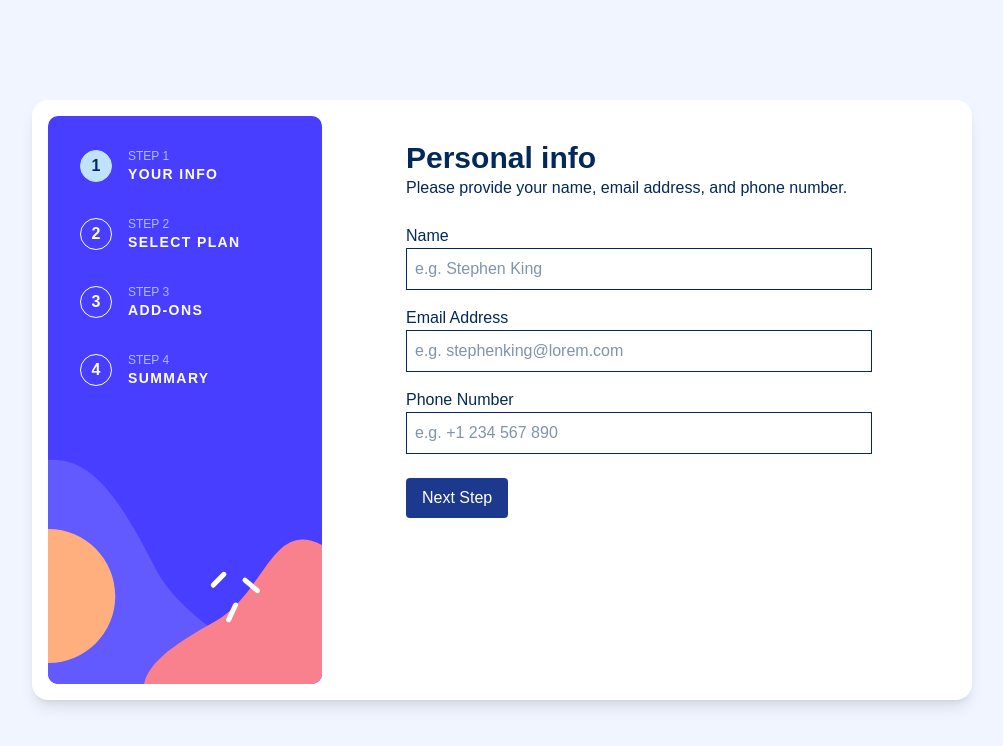
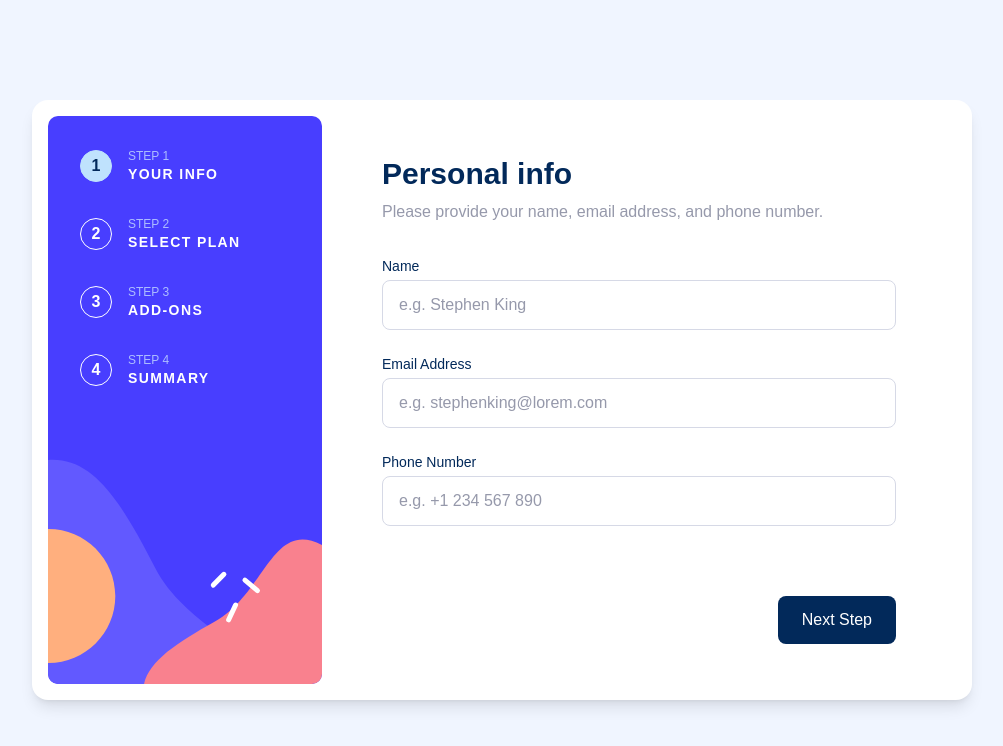
Before and after one commit to Zikra-S/Multi-step-form, a React (Vite) app: page / in a window 1280 px wide. Shown: the top 746 px of the page, without its empty margins (138-1141 px from the left). Built offline with nearby package versions, Linux system fonts and the light colour scheme.

Commit message:
style: style StepOne personal info form

```diff
--- a/src/components/stepOne.tsx
+++ b/src/components/stepOne.tsx
@@ -1,6 +1,16 @@
 import { useContext } from "react";
 import { FormContext } from "../context/formContext";
 import type { Errors } from "../context/formContext";
+
+const fields: {
+  name: "name" | "email" | "phone";
+  label: string;
+  placeholder: string;
+}[] = [
+  { name: "name", label: "Name", placeholder: "e.g. Stephen King" },
+  { name: "email", label: "Email Address", placeholder: "e.g. stephenking@lorem.com" },
+  { name: "phone", label: "Phone Number", placeholder: "e.g. +1 234 567 890" },
+];
 
 function StepOne() {
   const { state, dispatch } = useContext(FormContext);
@@ -27,43 +37,41 @@ function StepOne() {
   };
 
   return (
-    <div className="p-6">
-      <h1 className="text-3xl font-bold">Personal info</h1>
-      <p className="mb-6">Please provide your name, email address, and phone number.</p>
+    <div className="flex h-full flex-col px-6 py-8 md:px-0 md:py-10">
+      <h1 className="text-2xl font-bold text-blue-950 md:text-3xl">Personal info</h1>
+      <p className="mb-6 mt-2 text-grey-500 md:mb-8">Please provide your name, email address, and phone number.</p>
 
-      <label htmlFor="name">Name</label>
-      <input
-        id="name"
-        className="mb-1 block w-full border p-2"
-        placeholder="e.g. Stephen King"
-        value={state.name}
-        onChange={(e) => dispatch({ type: "SET_FIELD", field: "name", value: e.target.value })}
-      />
-      <p className="mb-4 text-sm text-red-500">{state.errors.name}</p>
+      {fields.map((field) => {
+        const error = state.errors[field.name];
 
-      <label htmlFor="email">Email Address</label>
-      <input
-        id="email"
-        className="mb-1 block w-full border p-2"
-        placeholder="e.g. stephenking@lorem.com"
-        value={state.email}
-        onChange={(e) => dispatch({ type: "SET_FIELD", field: "email", value: e.target.value })}
-      />
-      <p className="mb-4 text-sm text-red-500">{state.errors.email}</p>
+        return (
+          <div key={field.name} className="mb-4 md:mb-6">
+            <div className="mb-1 flex items-center justify-between">
+              <label htmlFor={field.name} className="text-sm text-blue-950">
+                {field.label}
+              </label>
+              {error && <p className="text-sm font-bold text-red-500">{error}</p>}
+            </div>
 
-      <label htmlFor="phone">Phone Number</label>
-      <input
-        id="phone"
-        className="mb-1 block w-full border p-2"
-        placeholder="e.g. +1 234 567 890"
-        value={state.phone}
-        onChange={(e) => dispatch({ type: "SET_FIELD", field: "phone", value: e.target.value })}
-      />
-      <p className="mb-6 text-sm text-red-500">{state.errors.phone}</p>
+            <input
+              id={field.name}
+              value={state[field.name]}
+              placeholder={field.placeholder}
+              aria-invalid={error !== ""}
+              onChange={(e) => dispatch({ type: "SET_FIELD", field: field.name, value: e.target.value })}
+              className={`w-full rounded-lg border px-4 py-3 font-medium text-blue-950 outline-none placeholder:text-grey-500 focus:border-purple-600 ${
+                error ? "border-red-500" : "border-purple-200"
+              }`}
+            />
+          </div>
+        );
+      })}
 
-      <button onClick={handleNext} className="rounded bg-blue-900 px-4 py-2 text-white">
-        Next Step
-      </button>
+      <div className="mt-8 flex justify-end md:mt-auto">
+        <button onClick={handleNext} className="cursor-pointer rounded-lg bg-blue-950 px-6 py-3 font-medium text-white hover:bg-blue-950/80">
+          Next Step
+        </button>
+      </div>
     </div>
   );
 }
```
